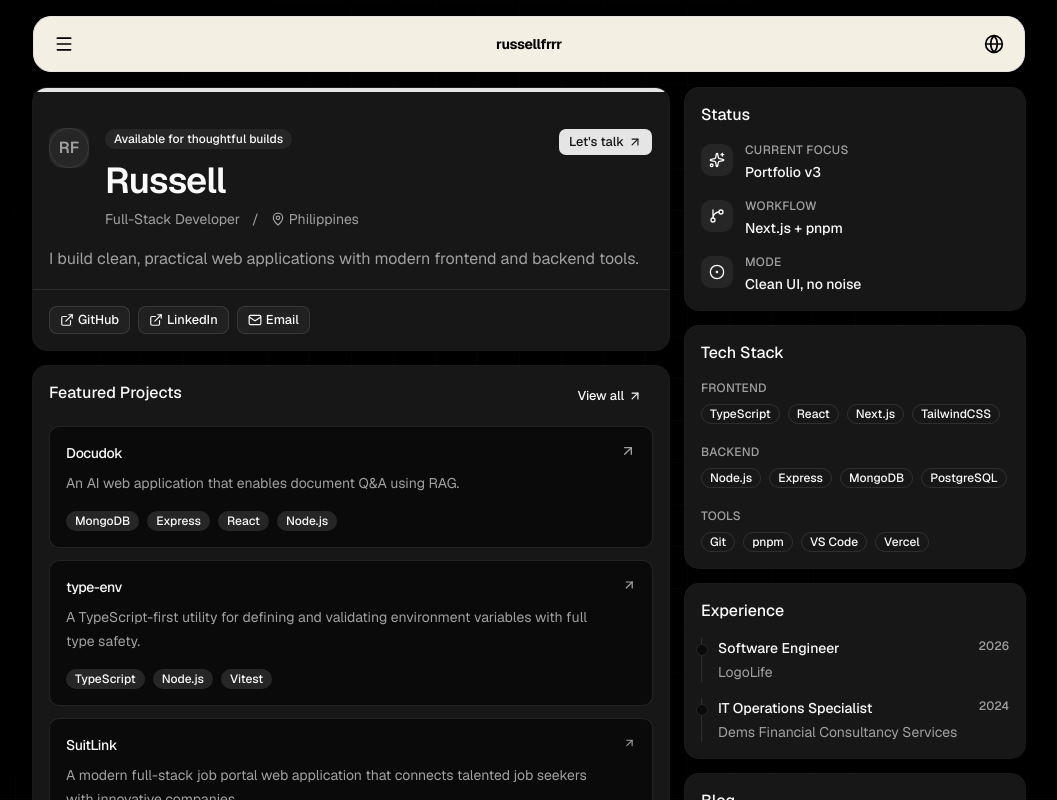
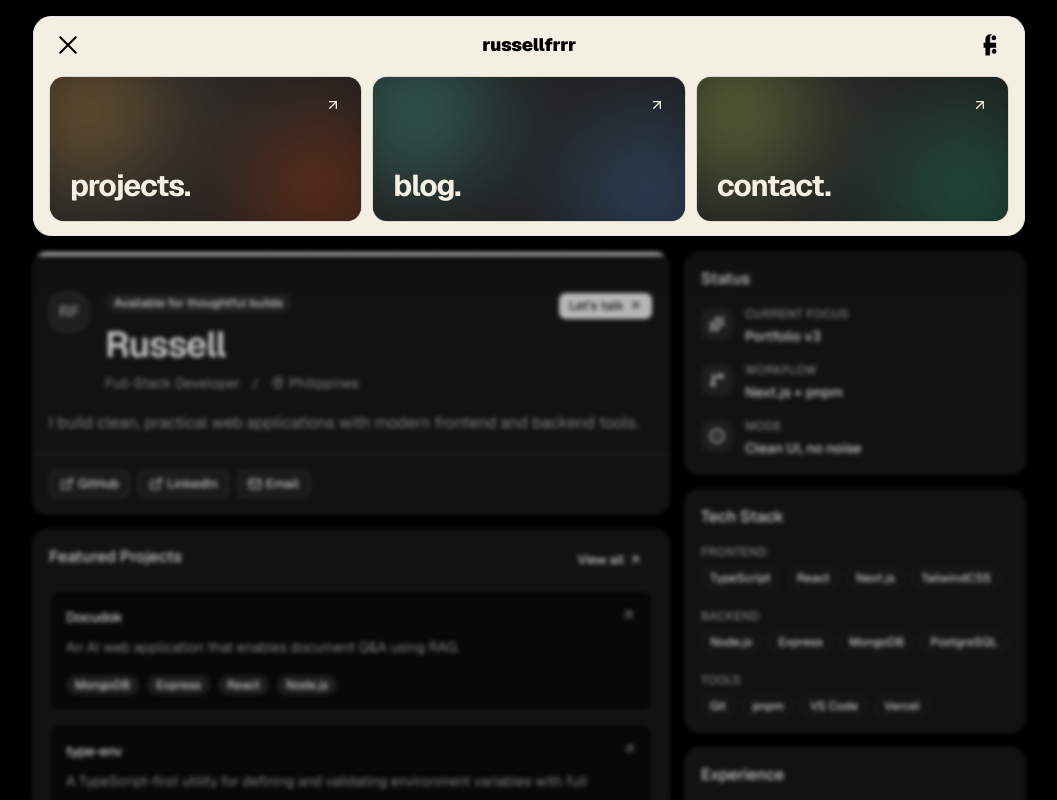
Before and after one commit to russellfrrr/portfolio-v3, a Next.js app: page / in a window 1280 px wide. Both pictures are taken after a click on the button "Open menu". Shown: the top 800 px of the page, without its empty margins (111-1168 px from the left). Built offline with nearby package versions, Linux system fonts and the light colour scheme.

Commit message:
feat: add animated signature pill

```diff
--- a/package.json
+++ b/package.json
@@ -12,6 +12,7 @@
     "class-variance-authority": "^0.7.1",
     "clsx": "^2.1.1",
     "lucide-react": "^1.16.0",
+    "motion": "^12.40.0",
     "next": "16.2.6",
     "next-themes": "^0.4.6",
     "radix-ui": "^1.4.3",
--- a/src/app/globals.css
+++ b/src/app/globals.css
@@ -138,3 +138,17 @@
     transform: translate3d(-42px, -42px, 0) rotate(1deg);
   }
 }
+
+@keyframes gradient-flow {
+  0% {
+    background-position: 0% 50%;
+  }
+
+  50% {
+    background-position: 100% 50%;
+  }
+
+  100% {
+    background-position: 0% 50%;
+  }
+}
--- /dev/null
+++ b/src/components/logo-mark.tsx
@@ -0,0 +1,25 @@
+'use client';
+
+import { motion } from 'motion/react';
+
+const logoSrc = '/brand-logo.png';
+
+export const LogoMark = () => {
+  return (
+    <motion.a
+      aria-label="Russell Ferrero logo"
+      className="grid size-9 place-items-center rounded-full text-black outline-none"
+      href="#"
+      transition={{ duration: 0.22, ease: 'easeOut' }}
+      whileFocus={{ rotate: 45, scale: 1.04 }}
+      whileHover={{ rotate: 45, scale: 1.04 }}
+    >
+      {/* eslint-disable-next-line @next/next/no-img-element -- Tiny UI chrome icon; raw img avoids next/image repaint quirks here. */}
+      <img
+        alt=""
+        className="size-[22px] object-contain"
+        src={logoSrc}
+      />
+    </motion.a>
+  );
+};
--- /dev/null
+++ b/src/components/menu-mark.tsx
@@ -0,0 +1,64 @@
+'use client';
+
+import { motion, type Transition } from 'motion/react';
+
+type MenuMarkProps = {
+  isActive: boolean;
+  isHovered: boolean;
+  onClick: () => void;
+  onMouseEnter: () => void;
+  onMouseLeave: () => void;
+};
+
+export const MenuMark = ({
+  isActive,
+  isHovered,
+  onClick,
+  onMouseEnter,
+  onMouseLeave,
+}: MenuMarkProps) => {
+  const lineTransition: Transition = {
+    duration: 0.24,
+    ease: [0.22, 1, 0.36, 1],
+  };
+
+  return (
+    <button
+      aria-label="Open menu"
+      className="group flex size-9 items-center justify-center rounded-full text-black"
+      onClick={onClick}
+      onMouseEnter={onMouseEnter}
+      onMouseLeave={onMouseLeave}
+      type="button"
+    >
+      <span className="relative block h-4 w-6">
+        <motion.span
+          animate={{
+            rotate: isActive ? 45 : 0,
+            x: 0,
+            y: isActive ? 7 : 0,
+          }}
+          className="absolute left-0 top-0 h-0.5 w-6 rounded-full bg-current"
+          transition={lineTransition}
+        />
+        <motion.span
+          animate={{
+            opacity: isActive ? 0 : 1,
+            x: isHovered && !isActive ? -4 : 0,
+          }}
+          className="absolute left-0 top-1/2 h-0.5 w-6 -translate-y-1/2 rounded-full bg-current"
+          transition={lineTransition}
+        />
+        <motion.span
+          animate={{
+            rotate: isActive ? -45 : 0,
+            x: 0,
+            y: isActive ? -7 : 0,
+          }}
+          className="absolute bottom-0 left-0 h-0.5 w-6 rounded-full bg-current"
+          transition={lineTransition}
+        />
+      </span>
+    </button>
+  );
+};
--- /dev/null
+++ b/src/components/signature-pill.tsx
@@ -0,0 +1,130 @@
+'use client';
+
+import { useEffect, useState } from 'react';
+import { motion } from 'motion/react';
+import { ArrowUpRight } from 'lucide-react';
+import { LogoMark } from '@/components/logo-mark';
+import { MenuMark } from '@/components/menu-mark';
+import { SlitherBrand } from '@/components/slither-brand';
+
+const menuItems = [
+  {
+    label: 'projects.',
+    href: '#projects',
+    gradient:
+      'radial-gradient(circle at 18% 28%, rgba(255, 180, 80, 0.95), transparent 34%), radial-gradient(circle at 82% 74%, rgba(255, 92, 28, 0.85), transparent 38%), linear-gradient(135deg, rgba(244, 239, 227, 0.34), rgba(24, 24, 24, 0.15))',
+  },
+  {
+    label: 'blog.',
+    href: '#blog',
+    gradient:
+      'radial-gradient(circle at 20% 30%, rgba(94, 234, 212, 0.9), transparent 34%), radial-gradient(circle at 84% 76%, rgba(96, 165, 250, 0.8), transparent 40%), linear-gradient(135deg, rgba(244, 239, 227, 0.22), rgba(24, 24, 24, 0.12))',
+  },
+  {
+    label: 'contact.',
+    href: 'mailto:russellferrero00@gmail.com',
+    gradient:
+      'radial-gradient(circle at 18% 30%, rgba(214, 255, 107, 0.9), transparent 34%), radial-gradient(circle at 82% 76%, rgba(52, 211, 153, 0.78), transparent 40%), linear-gradient(135deg, rgba(244, 239, 227, 0.28), rgba(24, 24, 24, 0.12))',
+  },
+];
+
+export const SignaturePill = () => {
+  const [isMenuHovered, setIsMenuHovered] = useState(false);
+  const [menuHeight, setMenuHeight] = useState(0);
+  const [isMenuOpen, setIsMenuOpen] = useState(false);
+
+  useEffect(() => {
+    document.body.style.overflow = isMenuOpen ? 'hidden' : '';
+
+    return () => {
+      document.body.style.overflow = '';
+    };
+  }, [isMenuOpen]);
+
+  useEffect(() => {
+    const updateMenuHeight = () => {
+      setMenuHeight(window.innerWidth < 640 ? 320 : 164);
+    };
+
+    updateMenuHeight();
+    window.addEventListener('resize', updateMenuHeight);
+
+    return () => {
+      window.removeEventListener('resize', updateMenuHeight);
+    };
+  }, []);
+
+  return (
+    <header className="sticky top-3 z-20 mx-auto max-w-5xl px-3 sm:top-4 sm:px-4">
+      <motion.div
+        animate={{ opacity: isMenuOpen ? 1 : 0 }}
+        className="pointer-events-none fixed inset-0 top-0 -z-10 bg-black/20 backdrop-blur-[2px]"
+        initial={false}
+        transition={{ duration: 0.22, ease: 'easeOut' }}
+      />
+
+      <motion.div
+        animate={{ height: isMenuOpen ? 56 + menuHeight : 56 }}
+        className="relative overflow-hidden rounded-2xl border border-neutral-200 bg-[#f4efe3] text-black shadow-[0_14px_45px_rgba(0,0,0,0.28)]"
+        initial={false}
+        transition={{ duration: 0.36, ease: [0.22, 1, 0.36, 1] }}
+      >
+        <div className="flex h-14 w-full items-center justify-between px-4">
+          <MenuMark
+            isActive={isMenuOpen}
+            isHovered={isMenuHovered}
+            onClick={() => setIsMenuOpen((current) => !current)}
+            onMouseEnter={() => setIsMenuHovered(true)}
+            onMouseLeave={() => setIsMenuHovered(false)}
+          />
+
+          <SlitherBrand />
+          <LogoMark />
+        </div>
+
+        <motion.div
+          animate={{
+            opacity: isMenuOpen ? 1 : 0,
+            y: isMenuOpen ? 0 : -10,
+          }}
+          className="absolute inset-x-0 top-14"
+          initial={false}
+          transition={{
+            duration: 0.22,
+            ease: 'easeOut',
+            delay: isMenuOpen ? 0.06 : 0,
+          }}
+        >
+          <div className="grid gap-2 px-3 pb-3 pt-1 sm:grid-cols-3 sm:gap-3 sm:px-4 sm:pb-4">
+            {menuItems.map((item) => (
+              <a
+                className="group relative flex h-24 overflow-hidden rounded-xl bg-[#181818] p-4 text-[#f4efe3] ring-1 ring-black/10 transition-transform hover:-translate-y-0.5 sm:h-36 sm:p-5"
+                href={item.href}
+                key={item.label}
+                onClick={() => setIsMenuOpen(false)}
+                tabIndex={isMenuOpen ? 0 : -1}
+              >
+                <span
+                  className="absolute -inset-8 opacity-80 blur-2xl"
+                  style={{
+                    background: item.gradient,
+                  }}
+                />
+                <span className="absolute inset-0 bg-[#181818]/45" />
+
+                <span className="relative z-10 flex size-full flex-col justify-between">
+                  <ArrowUpRight className="ml-auto size-4 transition-transform group-hover:-translate-y-0.5 group-hover:translate-x-0.5" />
+                  <span>
+                    <span className="block text-2xl font-bold lowercase leading-none tracking-[-0.035em] text-[#f4efe3] sm:text-3xl">
+                      {item.label}
+                    </span>
+                  </span>
+                </span>
+              </a>
+            ))}
+          </div>
+        </motion.div>
+      </motion.div>
+    </header>
+  );
+};
--- a/src/components/site-header.tsx
+++ b/src/components/site-header.tsx
@@ -1,21 +1,5 @@
-import { Globe, Menu } from 'lucide-react';
+import { SignaturePill } from '@/components/signature-pill';
 
 export const SiteHeader = () => {
-  return (
-    <header className="sticky top-4 z-20 mx-auto flex max-w-5xl justify-center px-4">
-      <div className="flex h-14 w-full items-center justify-between rounded-2xl border border-neutral-200 bg-[#f4efe3] px-5 text-black shadow-sm">
-        <button type="button" aria-label="Open menu">
-          <Menu className="size-5" />
-        </button>
-
-        <a className="text-sm font-bold tracking-tight" href="#">
-          russellfrrr
-        </a>
-
-        <a href="#links" aria-label="Links">
-          <Globe className="size-5" />
-        </a>
-      </div>
-    </header>
-  );
+  return <SignaturePill />;
 };
--- /dev/null
+++ b/src/components/slither-brand.tsx
@@ -0,0 +1,68 @@
+'use client';
+
+import { useState } from 'react';
+import { AnimatePresence, motion } from 'motion/react';
+
+const phrases = {
+  brand: 'russellfrrr',
+  slogan: 'all about web.',
+};
+
+const getWave = (index: number) => {
+  return index % 2 === 0 ? -10 : 10;
+};
+
+export const SlitherBrand = () => {
+  const [isHovered, setIsHovered] = useState(false);
+  const phrase = isHovered ? phrases.slogan : phrases.brand;
+
+  return (
+    <a
+      aria-label="russellfrrr, all about web"
+      className="relative flex h-9 min-w-44 items-center justify-center overflow-hidden text-base font-black tracking-tight text-black sm:min-w-56 sm:text-lg"
+      href="#"
+      onBlur={() => setIsHovered(false)}
+      onFocus={() => setIsHovered(true)}
+      onMouseEnter={() => setIsHovered(true)}
+      onMouseLeave={() => setIsHovered(false)}
+    >
+      <AnimatePresence mode="popLayout" initial={false}>
+        <motion.span
+          animate="show"
+          className="absolute flex whitespace-pre"
+          exit="hide"
+          initial="hide"
+          key={phrase}
+          transition={{ staggerChildren: 0.018 }}
+        >
+          {phrase.split('').map((character, index) => (
+            <motion.span
+              className="inline-block"
+              key={`${phrase}-${character}-${index}`}
+              variants={{
+                hide: {
+                  opacity: 0,
+                  x: index % 2 === 0 ? -12 : 12,
+                  y: getWave(index),
+                  rotate: index % 2 === 0 ? -8 : 8,
+                },
+                show: {
+                  opacity: 1,
+                  x: 0,
+                  y: 0,
+                  rotate: 0,
+                  transition: {
+                    duration: 0.38,
+                    ease: [0.22, 1, 0.36, 1],
+                  },
+                },
+              }}
+            >
+              {character === ' ' ? '\u00A0' : character}
+            </motion.span>
+          ))}
+        </motion.span>
+      </AnimatePresence>
+    </a>
+  );
+};
```
Also changed, not shown: public/brand-logo.png (added), 1 other file (tests, documents, lock files or other folders).
